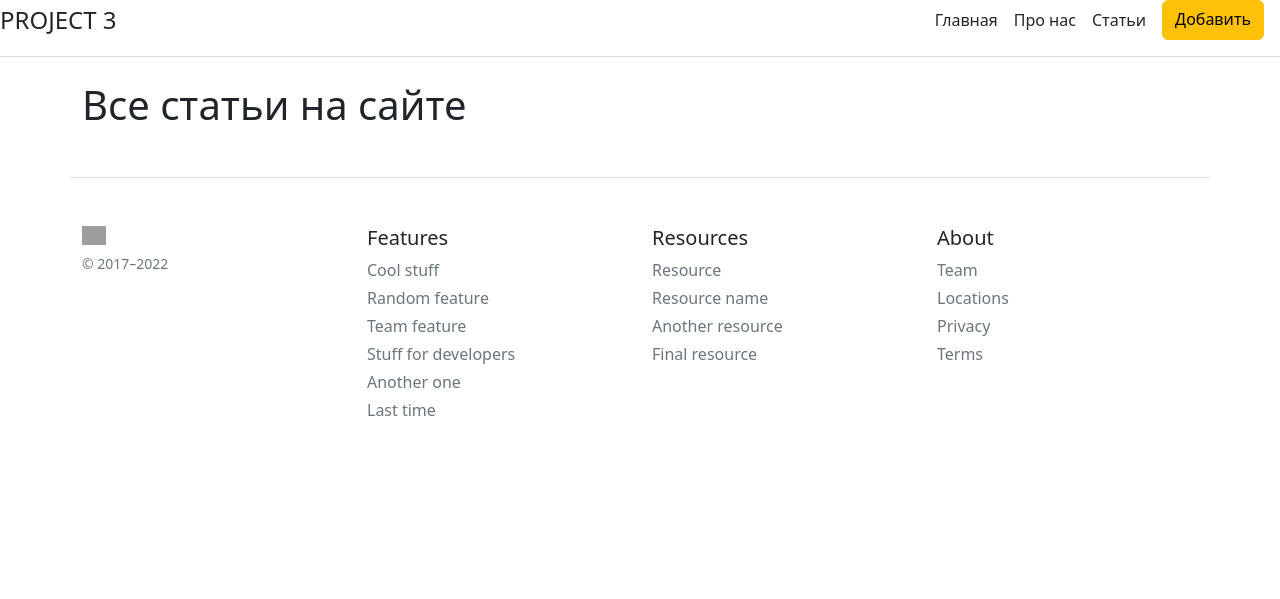
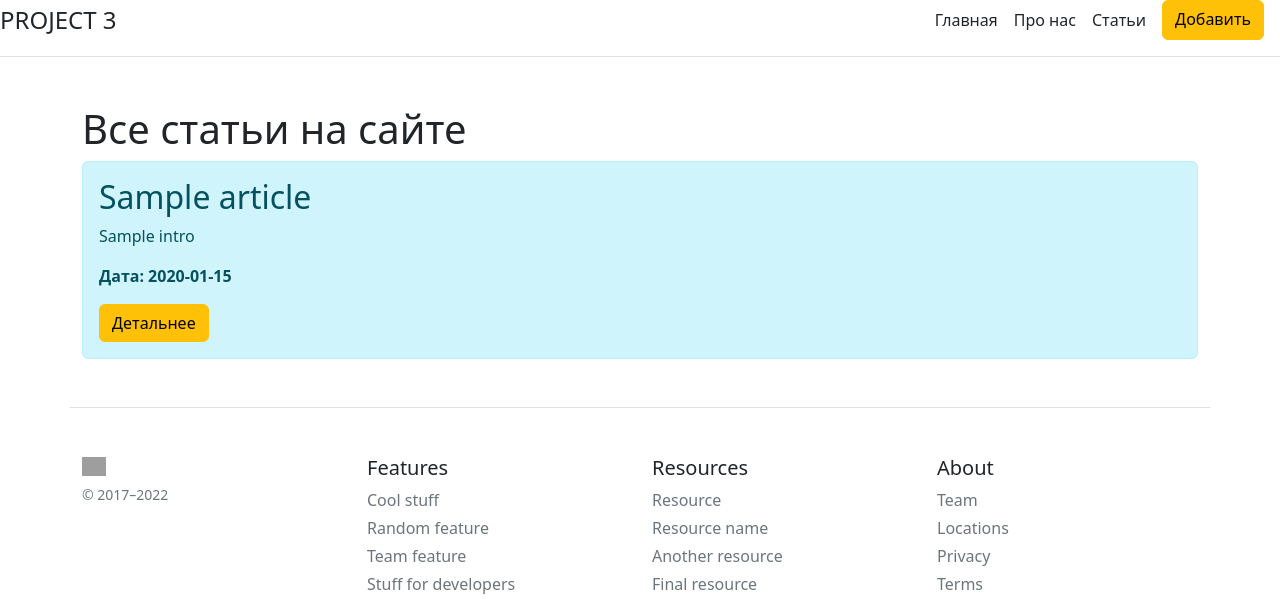
Before and after one commit to anastyadru/Flaskblog, a Python web app: template templates/posts.html in a window 1280 px wide. Shown: the top 599 px of the page. Run offline with Jinja, Linux system fonts and the light colour scheme; the template is opened without the code that fills it: most values are stand-ins (such as "Sample title", 1, 10 or a date in 2020); grey boxes are pictures that could not be loaded.

Commit message:
First commit

```diff
--- a/app.py
+++ b/app.py
@@ -43,7 +43,7 @@ def create_article():
         try:
             db.session.add(article)
             db.session.commit()
-            return redirect('/')
+            return redirect('/posts')
         except:
             return "Error"
     else:
--- a/templates/posts.html
+++ b/templates/posts.html
@@ -6,10 +6,16 @@
 
 
 {% block body %}
-    <div class="container">
+    <div class="container mt-5">
         <h1>Все статьи на сайте</h1>
 
         {% for el in articles %}
+        <div class="alert alert-info">
+            <h2>{{ el.title }}</h2>
+            <p>{{ el.intro }}</p>
+            <p><b>Дата: {{ el.date.date() }}</b></p>
+            <button class="btn btn-warning">Детальнее</button>
+        </div>
         {% endfor %}
     </div>
 {% endblock %}
```
